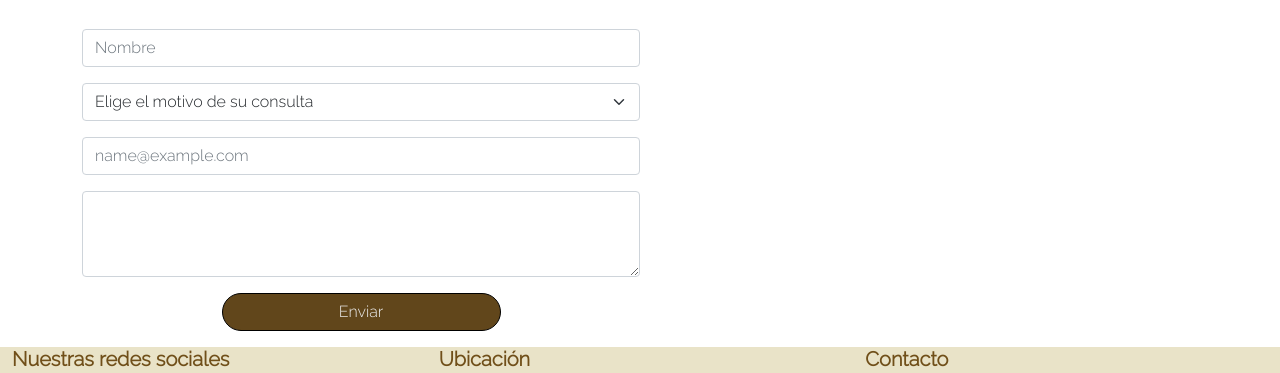
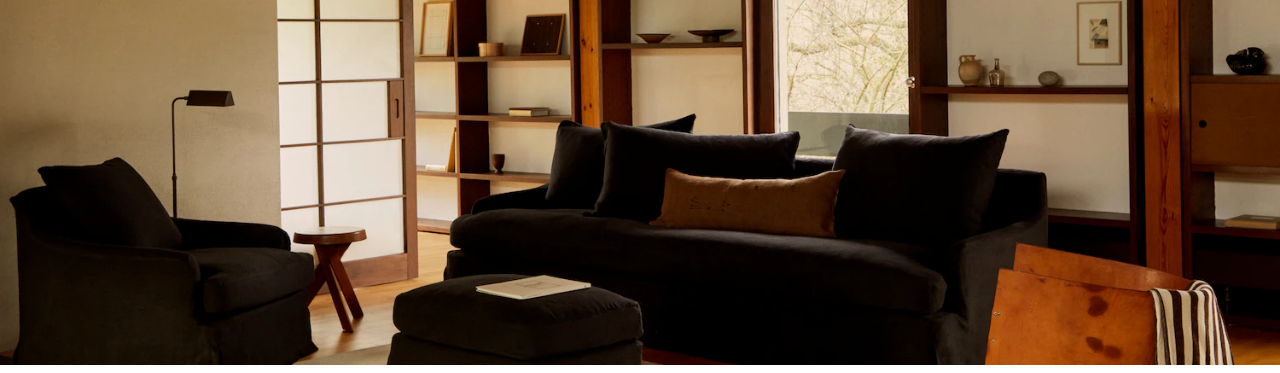
Before and after one commit to marianar2024/proyecto_coder_53795, a plain HTML site: page pages/contacto.html in a window 1280 px wide. Shown: the part 241-614 px from the top of the page. Drawn offline with nearby package versions, Linux system fonts and the light colour scheme.

Commit message:
modifico footers en pre entrega dos y agrego mas boostrap

```diff
--- a/css/estilos.css
+++ b/css/estilos.css
@@ -102,3 +102,10 @@ footer{ section{
     background-size: cover;
     background-position: bottom;
 }
+.imgContacto{
+    background-image:url(../assets/img/fondo\ contacto.webp);
+    height:480px;
+    background-size: cover;
+    background-position: center;
+    text-align: center;
+}
--- a/pages/contacto.html
+++ b/pages/contacto.html
@@ -48,6 +48,8 @@
 
         </header>
         <main>
+          <section class="imgContacto">
+            </section>
           <section class="container mt-5">
                <div class="row">
                  <div class="col-12 text-center">
@@ -74,7 +76,7 @@
                             <textarea class="form-control" id="comentario" name="comentario" rows="3"></textarea>
                           </div>
                           <div class="col-12 mb-3 text-center">
-                            <input type="submit" class=" w-50 btn btn-primary bgBoton" value="Enviar" id="enviar" name="enviar">
+                            <input type="submit" class=" mb-5 mt-5 w-50 btn btn-primary bgBoton" value="Enviar" id="enviar" name="enviar">
                           </div>
                     </form>
 
@@ -86,7 +88,7 @@
         <footer class="container-fluid colorGris">
             <div class="row">
                 <section class="col-12 col-md-4 mb-4 mb-md-0 pb-4 md-pb-0">
-                    <h3 class="fs-5 fw-bolder">Nuestras redes sociales</h3>
+                    <h3 class="fs-5 fw-bolder mt-3">Nuestras redes sociales</h3>
                     <a class="iconos"href="https://web.whatsapp.com/" target="_blank">
                         <i class="fa-brands fa-whatsapp"></i>
                     </a>
@@ -98,13 +100,13 @@
 
                 </section>
                 <section class="col-12 col-md-4 mb-4 mb-md-0 pb-4 md-pb-0">
-                    <h3 class="fs-5 fw-bolder">Ubicación</h3>
+                    <h3 class="fs-5 fw-bolder mt-3">Ubicación</h3>
                     <p>18 de Julio y Yaguarón</p>
                     <p>Zona centro de Montevideo,Uruguay</p>
-                    <iframe src="https://www.google.com/maps/embed?pb=!1m18!1m12!1m3!1d3272.0303603647694!2d-56.188008399999994!3d-34.90568760000001!2m3!1f0!2f0!3f0!3m2!1i1024!2i768!4f13.1!3m3!1m2!1s0x959f81ccb92b048b%3A0x225266c43f35daff!2sAv.%2018%20de%20Julio%20%26%20Yaguar%C3%B3n%2C%2011100%20Montevideo%2C%20Departamento%20de%20Montevideo%2C%20Uruguay!5e0!3m2!1ses!2sus!4v1707246954349!5m2!1ses!2sus" width="400" height="300" style="border:0;" allowfullscreen="" loading="lazy" referrerpolicy="no-referrer-when-downgrade"></iframe>
+                    <iframe src="https://www.google.com/maps/embed?pb=!1m18!1m12!1m3!1d3272.0303603647694!2d-56.188008399999994!3d-34.90568760000001!2m3!1f0!2f0!3f0!3m2!1i1024!2i768!4f13.1!3m3!1m2!1s0x959f81ccb92b048b%3A0x225266c43f35daff!2sAv.%2018%20de%20Julio%20%26%20Yaguar%C3%B3n%2C%2011100%20Montevideo%2C%20Departamento%20de%20Montevideo%2C%20Uruguay!5e0!3m2!1ses!2sus!4v1707246954349!5m2!1ses!2sus" width="300" height="200" style="border:0;" allowfullscreen="" loading="lazy" referrerpolicy="no-referrer-when-downgrade"></iframe>
                 </section>
                 <section class="col-12 col-md-4 mb-4 mb-md-0 pb-4 md-pb-0">
-                    <h3 class="fs-5 fw-bolder">Contacto</h3>
+                    <h3 class="fs-5 fw-bolder mt-3">Contacto</h3>
                     <p>29815663</p>
                     <p>untoquedearte@gmail.com</p>
                 </section>
```
Also changed, not shown: index.html (+6 -6 lines), pages/nosotros.html (+6 -6 lines), pages/novedades.html (+6 -6 lines), pages/productos.html (+6 -6 lines), assets/img/fondo contacto.webp (added).
